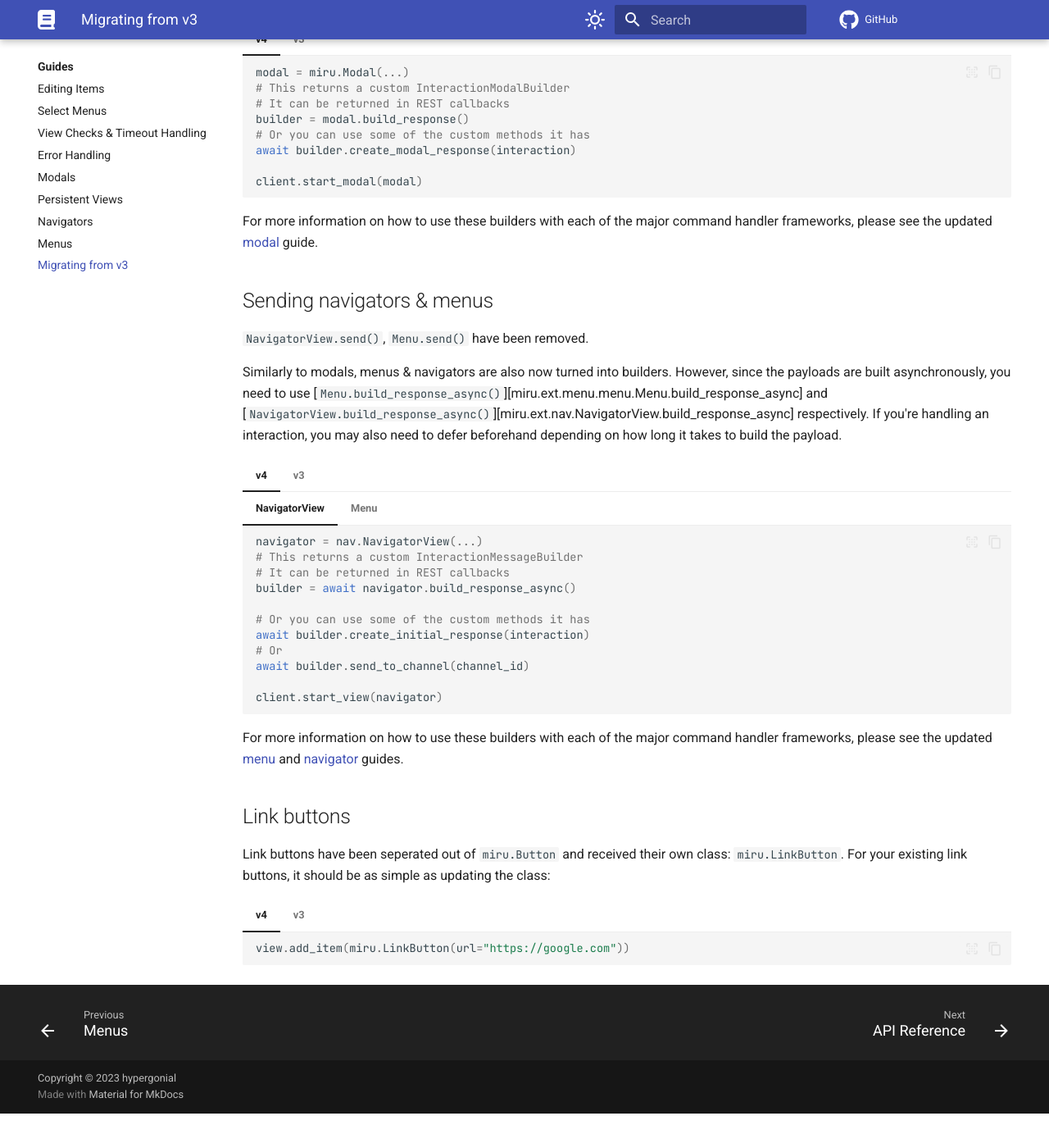
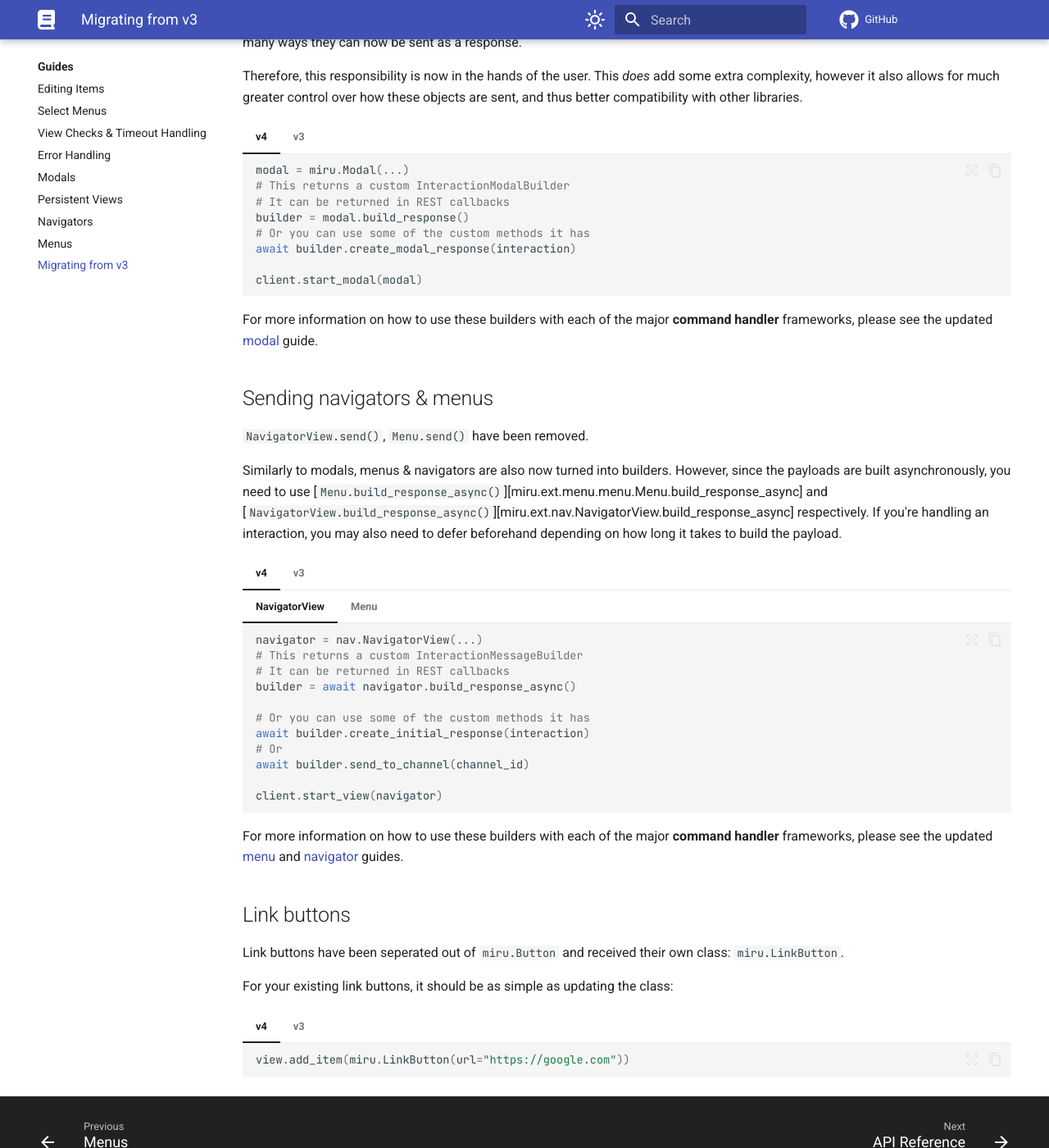
Before and after one commit to hypergonial/hikari-miru, an MkDocs documentation site: the page built from docs/guides/migrating_from_v3.md, in a window 1280 px wide and 1400 px high, scrolled down 1438 px. Shown: the whole window at 82% size. Built offline with MkDocs 1.6.1 and Material for MkDocs 9.7.7, drawn with Linux system fonts in a browser that asks for light colours; plug-ins that fetch from the network failed and are left out; comment, search, counter and statistics services are not loaded; before the commit the page ends 2796 px from its top, so only the background shows below that; some of the changed text lies outside the part shown.

````diff
--- a/docs/guides/migrating_from_v3.md
+++ b/docs/guides/migrating_from_v3.md
@@ -101,7 +106,7 @@ Therefore, this responsibility is now in the hands of the user. This *does* add
     await modal.send(interaction)
     ```
 
-For more information on how to use these builders with each of the major command handler frameworks, please see the updated [modal](./modals.md) guide.
+For more information on how to use these builders with each of the major **command handler** frameworks, please see the updated [modal](./modals.md) guide.
 
 ## Sending navigators & menus
 
@@ -159,11 +164,13 @@ Similarly to modals, menus & navigators are also now turned into builders. Howev
         await my_menu.send(channel_id | interaction)
         ```
 
-For more information on how to use these builders with each of the major command handler frameworks, please see the updated [menu](./menus.md) and [navigator](./navigators.md) guides.
+For more information on how to use these builders with each of the major **command handler** frameworks, please see the updated [menu](./menus.md) and [navigator](./navigators.md) guides.
 
 ## Link buttons
 
-Link buttons have been seperated out of `miru.Button` and received their own class: `miru.LinkButton`. For your existing link buttons, it should be as simple as updating the class:
+Link buttons have been seperated out of `miru.Button` and received their own class: `miru.LinkButton`.
+
+For your existing link buttons, it should be as simple as updating the class:
 
 === "v4"
 
````
Also changed, not shown: other parts of docs/guides/migrating_from_v3.md (+6 -1 lines).
